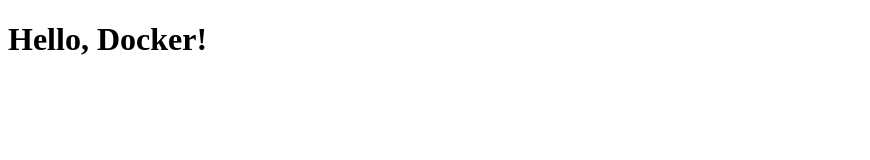
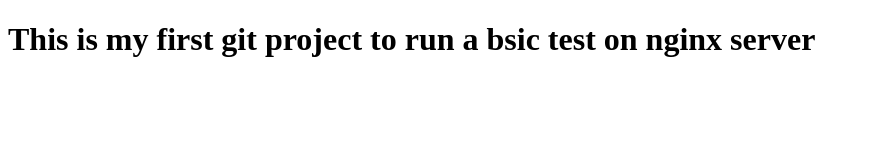
Before and after one commit to gitbsns/niginxhtml, a plain HTML site: page index.html in a window 1280 px wide. Shown: the whole page, without its empty margins (0-870 px from the left). Drawn offline with Linux system fonts and the light colour scheme.

Commit message:
2nd edit file

```diff
--- a/index.html
+++ b/index.html
@@ -4,6 +4,6 @@
     <title>My Docker Git Repo</title>
   </head>
   <body>
-    <h1>Hello, Docker!</h1>
+    <h1>This is my first git project to run a bsic test on nginx server</h1>
   </body>
 </html>
```
Also changed, not shown: 1 other file.
